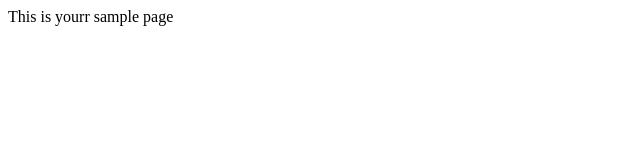
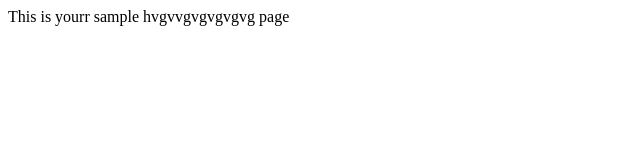
Before and after one commit to itsPR/Vedic-Banglore, a plain HTML site: page index.html in a window 1280 px wide. Shown: the whole page, without its empty margins (0-640 px from the left). Drawn offline with Linux system fonts and the light colour scheme.

Commit message:
sayyyy
ghvhhhc

```diff
--- a/index.html
+++ b/index.html
@@ -4,6 +4,6 @@
 	<title>Sample</title>
 </head>
 <body>
-This is yourr sample page
+This is yourr sample hvgvvgvgvgvgvg page
 </body>
 </html>
```
